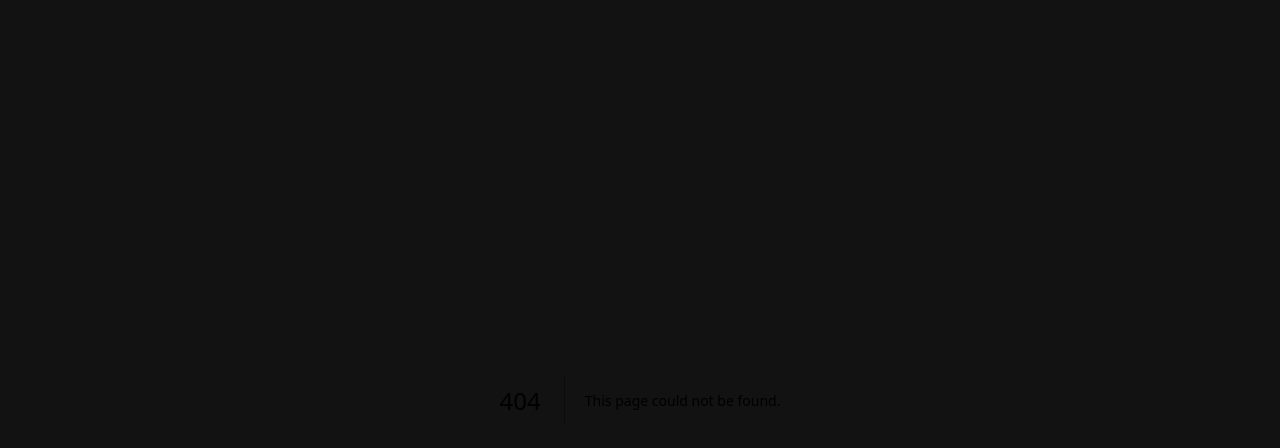
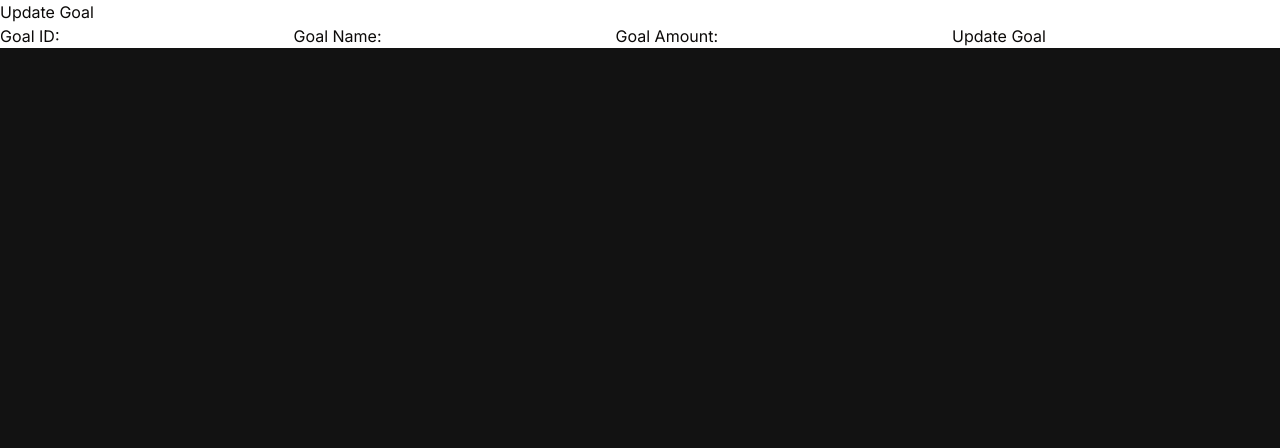
Before and after one commit to Sid-80/AI-Financial-Frontend, a Next.js app: page /testGoal/update in a window 1280 px wide. Before the commit this address had no page. Shown: the top 448 px of the page. Built offline with nearby package versions, Linux system fonts and the light colour scheme.

Commit message:
Test Goal based planning backend

```diff
--- /dev/null
+++ b/app/testGoal/goalbyid/page.tsx
@@ -0,0 +1,56 @@
+"use client"
+// GetGoalByIdPage.js
+
+import React, { useState } from 'react';
+import { useSelector } from 'react-redux';
+
+const GetGoalByIdPage = () => {
+  const [goalId, setGoalId] = useState('');
+  const [goalData, setGoalData] = useState(null);
+  const [error, setError] = useState(null);
+
+  const accessToken = useSelector((state) => state.auth.accessToken);
+
+
+  const handleSubmit = async (e) => {
+    e.preventDefault();
+
+    try {
+      const res = await fetch(`${process.env.NEXT_PUBLIC_BACKEND_URL}/api/v1/goals/${goalId}`, {
+        headers: { Authorization: `Bearer ${accessToken}` },
+    });
+      const data = await res.json();
+
+      if (res.ok) {
+        setGoalData(data);
+      } else {
+        throw new Error(data.message || 'Something went wrong');
+      }
+    } catch (err) {
+      setError(err.message);
+    }
+  };
+
+  return (
+    <div style={{ backgroundColor: "#FFFFFF" }}>
+
+      <h1>Get Goal By ID</h1>
+      <form onSubmit={handleSubmit}>
+        <label>
+          Goal ID:
+          <input type="text" value={goalId} onChange={(e) => setGoalId(e.target.value)} />
+        </label>
+        <button type="submit">Get Goal</button>
+      </form>
+      {goalData && (
+        <div>
+          <h2>Goal Data:</h2>
+          <pre>{JSON.stringify(goalData, null, 2)}</pre>
+        </div>
+      )}
+      {error && <p>Error: {error}</p>}
+    </div>
+  );
+};
+
+export default GetGoalByIdPage;
--- /dev/null
+++ b/app/testGoal/page.tsx
@@ -0,0 +1,96 @@
+"use client";
+import React, { useState } from 'react';
+import axios from 'axios';
+import { useSelector } from 'react-redux';
+
+const GoalPlanningPage = () => {
+    const accessToken = useSelector((state) => state.auth.accessToken);
+    const [response, setResponse] = useState(null);
+    const [error, setError] = useState(null);
+    const [goalData, setGoalData] = useState({
+        goalName: '',
+        goalAmount: 0,
+        timeHorizon: 0,
+        currentSavings: 0,
+        monthlyContribution: 0,
+        expectedRateOfReturn: 0,
+        inflationRate: 0,
+    });
+    const [goalId, setGoalId] = useState('');
+    const [goals, setGoals] = useState([]);
+
+    const handleChange = (e) => {
+        const { name, value } = e.target;
+        setGoalData({ ...goalData, [name]: value });
+      };
+
+    const createGoal = async () => {
+        try {
+            const res = await axios.post(`${process.env.NEXT_PUBLIC_BACKEND_URL}/api/v1/goals`, goalData, {
+                headers: { Authorization: `Bearer ${accessToken}` },
+            });
+            setResponse(res.data);
+        } catch (err) {
+            setError(err.message || 'Something went wrong');
+        }
+    };
+
+    const getGoals = async () => {
+        try {
+            const res = await axios.get(`${process.env.NEXT_PUBLIC_BACKEND_URL}/api/v1/goals`, {
+                headers: { Authorization: `Bearer ${accessToken}` },
+            });
+            setGoals(res.data.data);
+        } catch (err) {
+            setError(err.message || 'Something went wrong');
+        }
+    };
+
+    return (
+        <div style={{ backgroundColor: "#FFFFFF" }}>
+            <h1>Goal Planning</h1>
+            <label>
+                Goal Name:
+                <input type="text" name="goalName" value={goalData.goalName} onChange={handleChange} />
+            </label>
+            <label>
+                Goal Amount:
+                <input type="number" name="goalAmount" value={goalData.goalAmount} onChange={handleChange} />
+            </label>
+            <label>
+                Time Horizon:
+                <input type="number" name="timeHorizon" value={goalData.timeHorizon} onChange={handleChange} />
+            </label>
+            <label>
+                Current Savings:
+                <input type="number" name="currentSavings" value={goalData.currentSavings} onChange={handleChange} />
+            </label>
+            <label>
+                Monthly Contribution:
+                <input type="number" name="monthlyContribution" value={goalData.monthlyContribution} onChange={handleChange} />
+            </label>
+            <label>
+                Expected Rate of Return:
+                <input type="number" name="expectedRateOfReturn" value={goalData.expectedRateOfReturn} onChange={handleChange} />
+            </label>
+            <label>
+                Inflation Rate:
+                <input type="number" name="inflationRate" value={goalData.inflationRate} onChange={handleChange} />
+            </label>
+
+            <button onClick={createGoal}>Create Goal</button>
+            <button onClick={getGoals}>Get Goals</button>
+            {response && <pre>{JSON.stringify(response, null, 2)}</pre>}
+            {error && <p style={{ color: 'red' }}>{error}</p>}
+            {goals.length > 0 && (
+                <ul>
+                    {goals.map((goal) => (
+                        <li key={goal._id}>{goal.goalName}</li>
+                    ))}
+                </ul>
+            )}
+        </div>
+    );
+};
+
+export default GoalPlanningPage;
--- /dev/null
+++ b/app/testGoal/update/page.tsx
@@ -0,0 +1,79 @@
+"use client"
+import React, { useState } from 'react';
+import { useSelector } from 'react-redux';
+
+const UpdateGoalPage = () => {
+  const [goalId, setGoalId] = useState('');
+  const [goalData, setGoalData] = useState(null);
+  const [loading, setLoading] = useState(false);
+  const [error, setError] = useState(null);
+  const [updatedData, setUpdatedData] = useState({});
+
+  const accessToken = useSelector((state) => state.auth.accessToken);
+
+  const handleSubmit = async (e) => {
+    e.preventDefault();
+
+    setLoading(true);
+    setError(null);
+
+    try {
+      const res = await fetch(`${process.env.NEXT_PUBLIC_BACKEND_URL}/api/v1/goals/${goalId}`, {
+        method: 'PUT',
+        headers: {
+          'Content-Type': 'application/json',
+          Authorization: `Bearer ${accessToken}`,
+        },
+        body: JSON.stringify(updatedData),
+      });
+      const data = await res.json();
+
+      if (res.ok) {
+        setGoalData(data);
+      } else {
+        throw new Error(data.message || 'Failed to update goal');
+      }
+    } catch (err) {
+      setError(err.message || 'Failed to update goal');
+    } finally {
+      setLoading(false);
+    }
+  };
+
+  const handleChange = (e) => {
+    const { name, value } = e.target;
+    setUpdatedData({ ...updatedData, [name]: value });
+  };
+
+  return (
+    <div style={{ backgroundColor: "#FFFFFF" }}>
+      <h1>Update Goal</h1>
+      <form onSubmit={handleSubmit}>
+        <label>
+          Goal ID:
+          <input type="text" value={goalId} onChange={(e) => setGoalId(e.target.value)} />
+        </label>
+        <label>
+          Goal Name:
+          <input type="text" name="goalName" onChange={handleChange} />
+        </label>
+        <label>
+          Goal Amount:
+          <input type="number" name="goalAmount" onChange={handleChange} />
+        </label>
+        {/* Add other fields for updating goal */}
+        <button type="submit" disabled={loading}>Update Goal</button>
+      </form>
+      {loading && <p>Loading...</p>}
+      {goalData && (
+        <div>
+          <h2>Updated Goal Data:</h2>
+          <pre>{JSON.stringify(goalData, null, 2)}</pre>
+        </div>
+      )}
+      {error && <p>Error: {error}</p>}
+    </div>
+  );
+};
+
+export default UpdateGoalPage;
```
